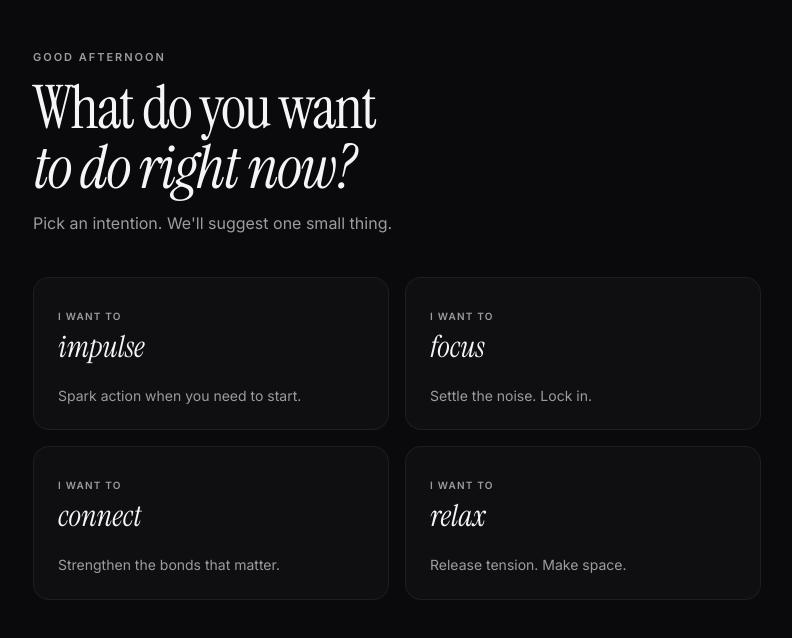
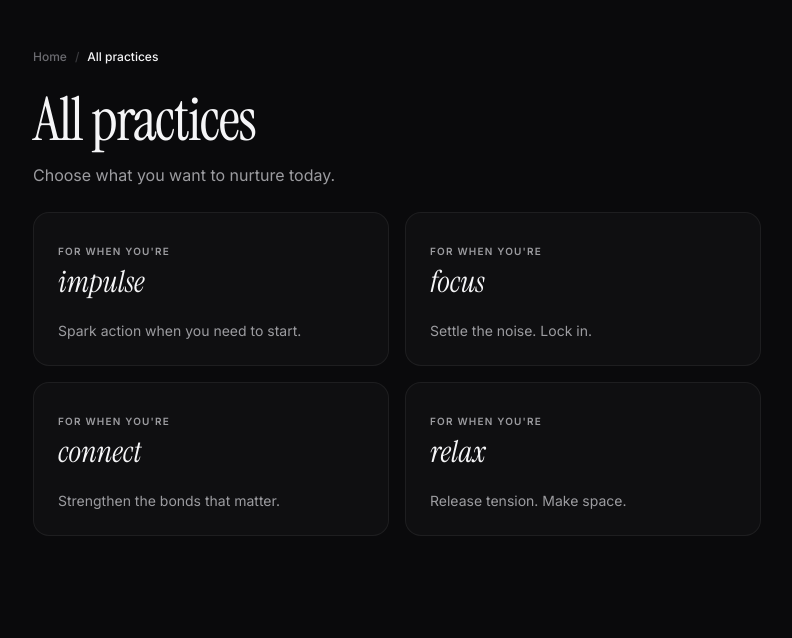
Before and after one commit to levoxtrip/Tools, a React (Vite) app: page /categories in a window 1280 px wide. Before the commit this address led to /. Shown: the top 638 px of the page, without its empty margins (243-1035 px from the left). Built offline with nearby package versions, Linux system fonts and the light colour scheme.

Commit message:
new page

```diff
--- a/src/pages/CategoriesPage.tsx
+++ b/src/pages/CategoriesPage.tsx
@@ -1,5 +1,43 @@
-import { Navigate } from "react-router-dom";
+import React from "react";
+import { Link } from "react-router-dom";
+import { CategoryMeta } from "../data/CategoryMeta";
+import Breadcrumb from "../component/Breadcrumb";
 
-const CategoriesPage = () => <Navigate to="/" replace />;
+const CategoriesPage: React.FC = () => {
+  const categories = Object.entries(CategoryMeta);
+
+  return (
+    <div className="page stack-md">
+      <Breadcrumb
+        items={[{ to: "/", label: "Home" }, { label: "All practices" }]}
+      />
+
+      <header className="stack-sm">
+        <h1>All practices</h1>
+        <p className="text-soft max-w-md">
+          Choose what you want to nurture today.
+        </p>
+      </header>
+
+      <div className="feel-grid">
+        {categories.map(([key, cat]) => (
+          <Link
+            key={key}
+            to={`/categories/${key}`}
+            className="feel-card"
+            style={{ ["--cat-color" as string]: cat.accent }}
+          >
+            <span className="corner-glow" aria-hidden />
+            <div className="content-layer">
+              <span className="feel-label">For when you're</span>
+              <div className="feel-name">{cat.feeling}</div>
+              <div className="feel-hint">{cat.hint}</div>
+            </div>
+          </Link>
+        ))}
+      </div>
+    </div>
+  );
+};
 
 export default CategoriesPage;
```
